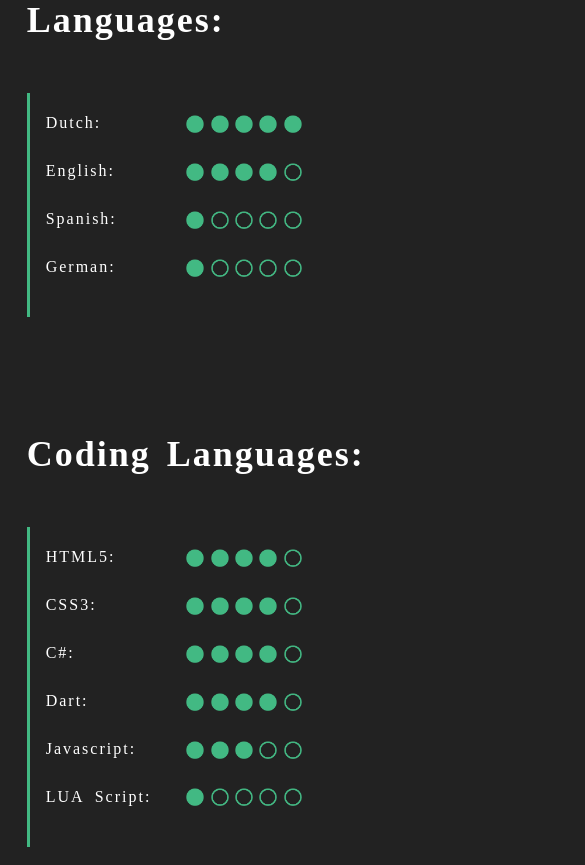
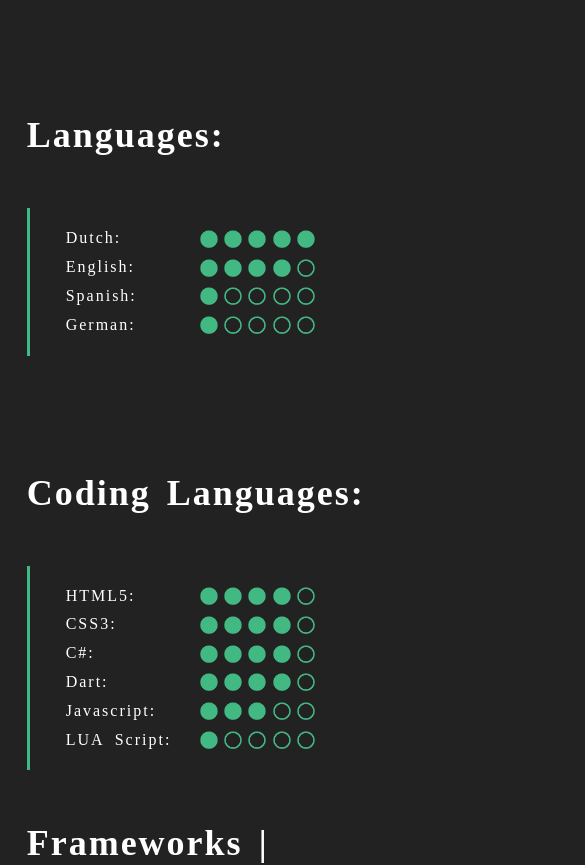
Before and after one commit to Stef-w98/AngularPortfolio, an Angular app: page /about in a window 390 px wide. Shown: the part 3250-4115 px from the top of the page, 585 px wide, since content can reach past the window. Built offline with nearby package versions, Linux system fonts and the light colour scheme.

Commit message:
Fixes About page mobile

```diff
--- a/src/app/about/about.component.css
+++ b/src/app/about/about.component.css
@@ -144,3 +144,22 @@ i {
 .website-button:hover {
   background-color: #45a049;
 }
+
+@media (max-width: 767px) {
+  /* ... Your existing media query styles ... */
+
+  .box{
+    width: 120%;
+  }
+
+  .listcenter {
+    /* Remove or adjust the width property */
+    width: 100%; /* Uncomment this line to make it take the full width */
+    padding: 0 20px; /* Add some padding to the sides */
+    margin: 0 auto;
+  }
+
+  .points {
+    margin-right: 10%; /* Adjust the margin-right value to fit the circles within the container */
+  }
+}
```
